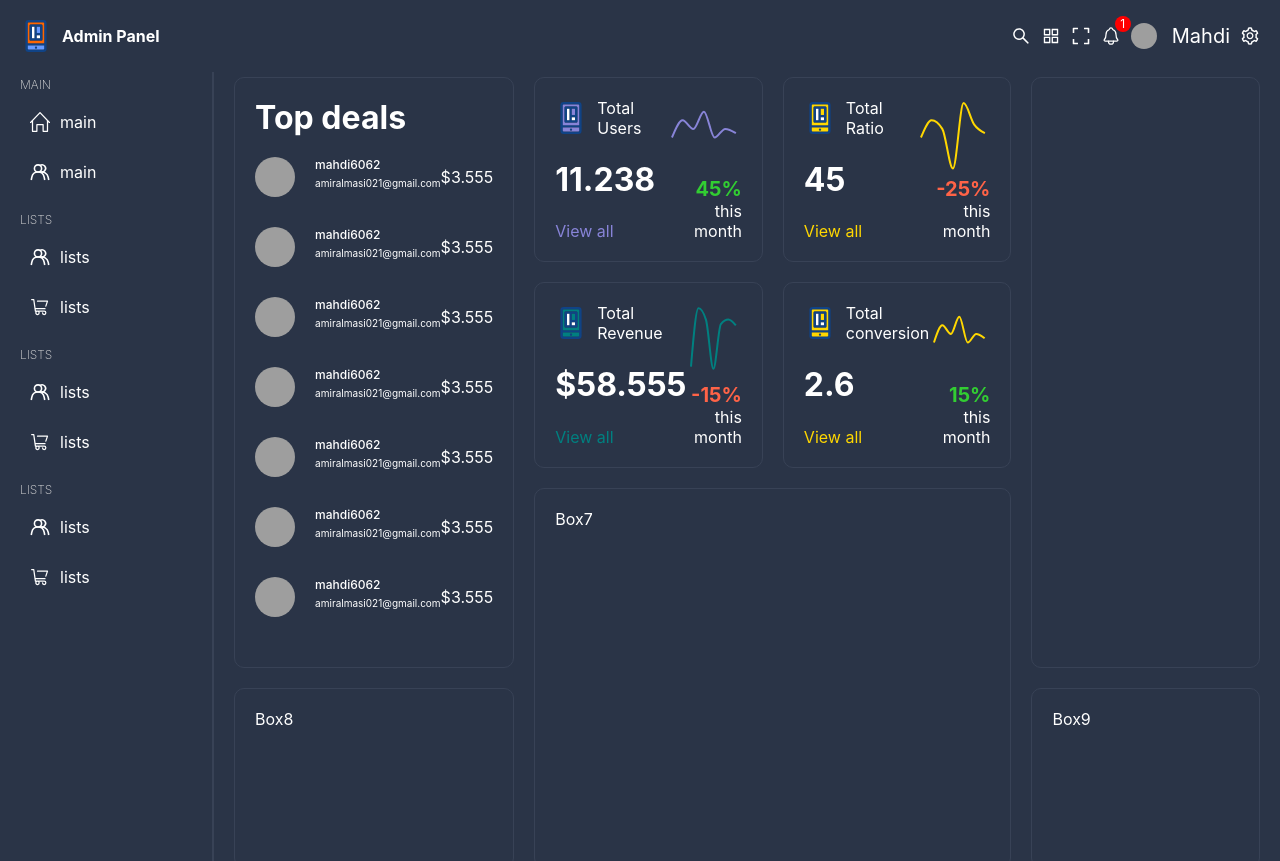
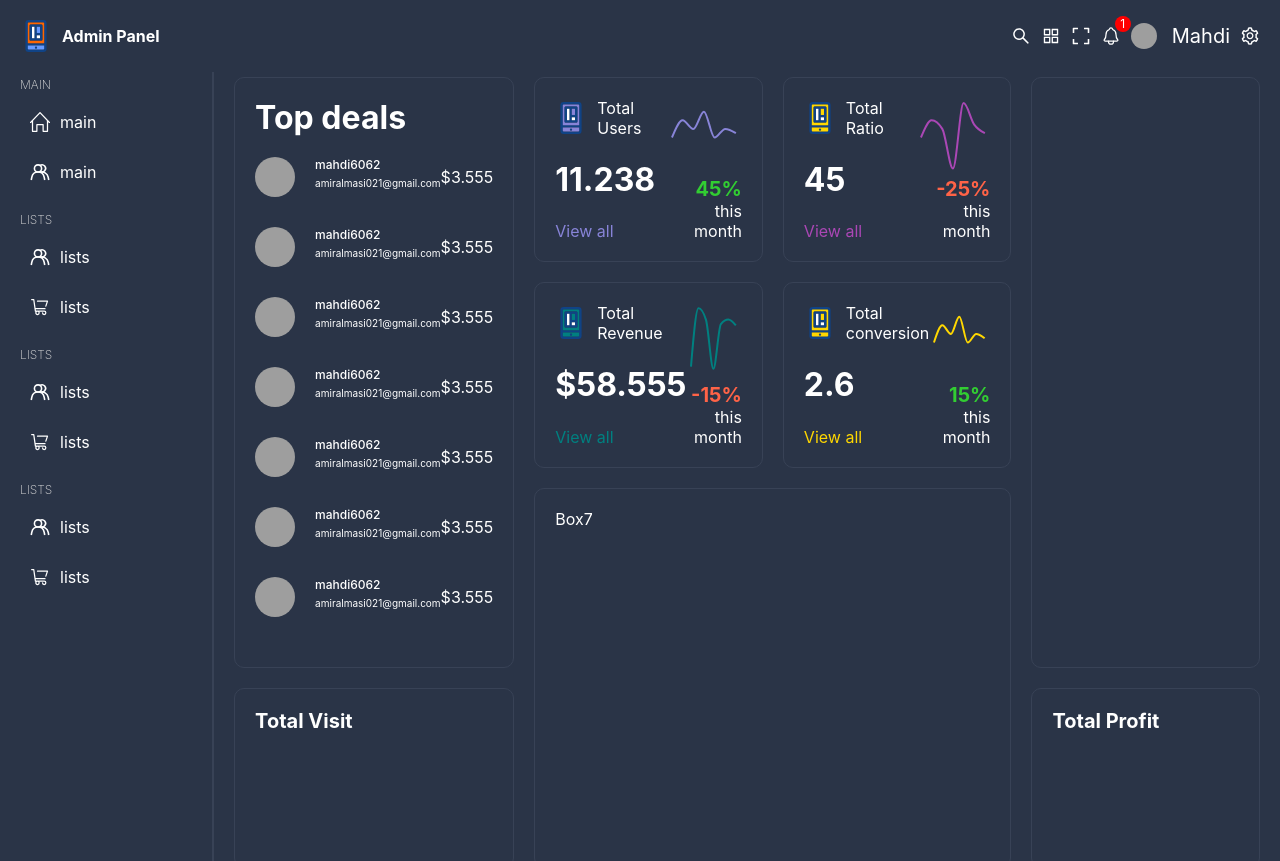
Before and after one commit to itsmahdi62/admin-panel, a React (Create React App) app: page / in a window 1280 px wide. Shown: the top 861 px of the page. Built offline with nearby package versions, Linux system fonts and the light colour scheme; grey boxes are pictures that could not be loaded.

Commit message:
Create Bat charts

```diff
--- a/src/Data.ts
+++ b/src/Data.ts
@@ -179,7 +179,7 @@ export const chartBoxRevenue = {
     ]
 }
 export const chartBoxProduct = {
-    color: "gold",
+    color: "#aa47b5",
     icon:"/conversionIcon.svg",
     title:"Total Ratio",
     number: 45,
@@ -195,3 +195,78 @@ export const chartBoxProduct = {
         { name : "Sat" , product:450},
     ]
 }
+
+
+
+
+export const barChartBoxVisit = {
+    title: "Total Visit",
+    color: "#FF8042",
+    dataKey: "visit",
+    chartData : [
+        {
+            name: "Sun",
+            visit:4000,
+        },
+        {
+            name: "Mon",
+            visit:1000,
+        },
+        {
+            name: "Tue",
+            visit:4000,
+        },
+        {
+            name: "Wed",
+            visit:3000,
+        },
+        {
+            name: "Thu",
+            visit:5000,
+        },
+        {
+            name: "Fri",
+            visit:4500,
+        },
+        {
+            name: "Sat",
+            visit:4500,
+        },
+    ]
+}
+
+export const barChartBoxRevenue = {
+    title: "Total Profit",
+    color: "#FF8042",
+    dataKey: "profit",
+    chartData : [
+        {
+            name: "Sun",
+            profit:4000,
+        },
+        {
+            name: "Mon",
+            profit:1000,
+        },
+        {
+            name: "Tue",
+            profit:4000,
+        },
+        {
+            name: "Wed",
+            profit:3000,
+        },
+        {
+            name: "Thu",
+            profit:5000,
+        },
+        {
+            name: "Fri",
+            profit:4500,
+        },
+        {
+            name: "Sat",
+            profit:4500,
+        },
+    ]
+}
--- /dev/null
+++ b/src/components/BarChartBox/BarChartBox.scss
@@ -0,0 +1,11 @@
+.barChartBox{
+    width: 100%;
+    height: 100%;
+
+    h1{
+        font-size: 20px;
+        margin-bottom: 20px;
+    }
+
+
+}
--- /dev/null
+++ b/src/components/BarChartBox/BarChartBox.tsx
@@ -0,0 +1,28 @@
+import { Bar, ResponsiveContainer  ,BarChart, Tooltip } from "recharts";
+import "./BarChartBox.scss"
+type Props = {
+  title:string ;
+  color:string ;
+  dataKey:string ;
+  chartData:object[] ;
+}
+
+const BarChartBox = (props : Props) => {
+    return ( <div className="barChartBox">
+          <h1>{props.title}</h1>
+        <div className="chart">
+          <ResponsiveContainer width="100%" height="100%">
+            <BarChart width={150} height={40} data={props.chartData}>
+              <Tooltip
+                contentStyle={{background:"#2a3447" , borderRadius:"5px"}}
+                labelStyle={{display:"none"}}
+                cursor={{fill:"none"}}
+              />
+              <Bar dataKey={props.dataKey} fill={props.color} />
+            </BarChart>
+          </ResponsiveContainer>
+        </div>
+    </div> );
+}
+
+export default BarChartBox;
--- a/src/pages/Home/Home.tsx
+++ b/src/pages/Home/Home.tsx
@@ -1,4 +1,5 @@
-import { chartBoxUser ,chartBoxProduct  ,chartBoxRevenue ,chartBoxConversion } from "../../Data";
+import { chartBoxUser ,chartBoxProduct  ,chartBoxRevenue ,chartBoxConversion, barChartBoxVisit, barChartBoxRevenue } from "../../Data";
+import BarChartBox from "../../components/BarChartBox/BarChartBox";
 import ChartBox from "../../components/ChartBox/ChartBox";
 import TopBox from "../../components/TopBox/TopBox";
 import "./Home.scss"
@@ -14,8 +15,8 @@ const Home = () => {
         <div className="box box5"><ChartBox {...chartBoxRevenue}/></div>
         <div className="box box6"><ChartBox {...chartBoxConversion}/></div>
         <div className="box box7">Box7</div>
-        <div className="box box8">Box8</div>
-        <div className="box box9">Box9</div>
+        <div className="box box8"><BarChartBox {...barChartBoxVisit}/></div>
+        <div className="box box9"><BarChartBox {...barChartBoxRevenue}/></div>
     </div> );
 }
 
```
